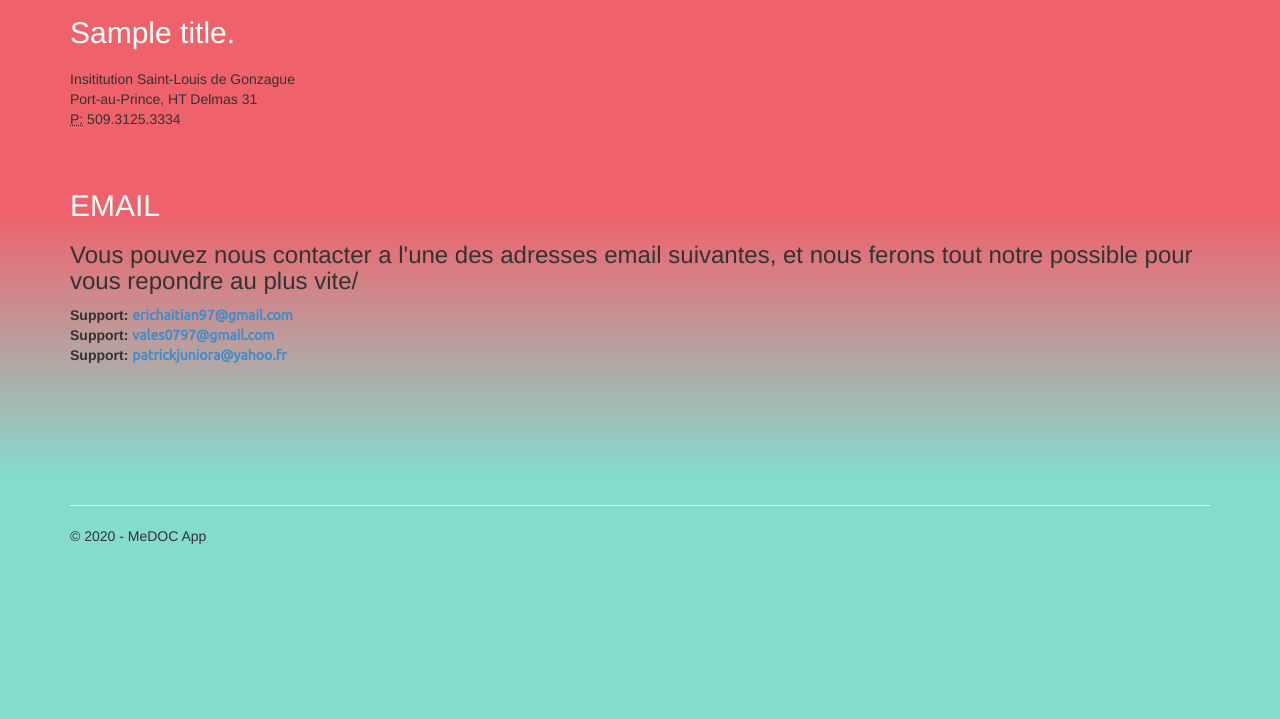
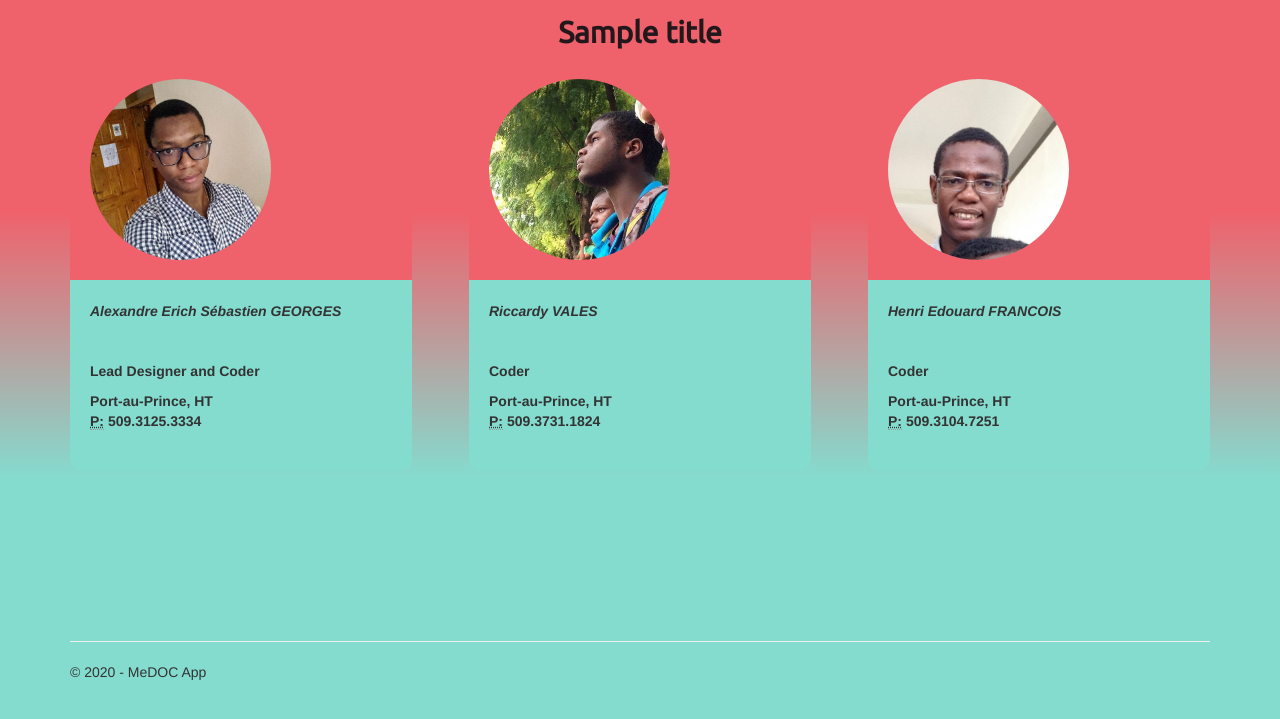
Before and after one commit to AlexandreSeb97/medoc, a Django app: template app/templates/app/fr/contact_fr.html in a window 1280 px wide. Shown: the part 54-773 px from the top of the page. Run offline with Django 3.2, Linux system fonts and the light colour scheme; the template is opened without the code that fills it: most values are stand-ins (such as "Sample title", 1, 10 or a date in 2020); lists and menus that the app fills with data are empty; some libraries are stand-ins or nearby versions.

Commit message:
contact pages

```diff
--- a/app/templates/app/contact.html
+++ b/app/templates/app/contact.html
@@ -18,7 +18,7 @@
 
 <td>
 	<th class="th_contact010">
-	<img width="60%"  class="img-circle" src="{% static 'app/images/Henri.jpg' %}"></th>
+	<img width="60%"  class="img-circle" src="{% static 'app/images/Henri.JPG' %}"></th>
 </td></tr>
 
 
--- a/app/templates/app/fr/contact_fr.html
+++ b/app/templates/app/fr/contact_fr.html
@@ -1,23 +1,67 @@
 {% extends "app/fr/layout_fr.html" %}
 
 {% block content %}
+{% load staticfiles %}
+<center><h2 class="customheader">{{ title }}</h2></center>
+<center><p>{{ message }}</p></center>
 
-<h2>{{ title }}.</h2>
-<h3>{{ message }}</h3>
+<div class="tabs">
+<table class="bodydiv" align="center">
+	<tr>
+	<th class="th_contact010">
+	<img width="60%"  class="img-circle" src="{% static 'app/images/Alexandre.jpg' %}"></th>
 
-<address>
-    Insititution Saint-Louis de Gonzague<br />
-    Port-au-Prince, HT Delmas 31<br />
+<td>
+	<th class="th_contact010">
+	<img width="60%"  class="img-circle" src="{% static 'app/images/Vales.jpg' %}"></th>
+</td>
+
+<td>
+	<th class="th_contact010">
+	<img width="60%"  class="img-circle" src="{% static 'app/images/Henri.JPG' %}"></th>
+</td></tr>
+
+
+<tr>	<th class="th_contact02">
+	<i><p> Alexandre Erich Sébastien GEORGES	 </p></i>
+	<p>&nbsp;</p>
+	<p> Lead Designer and Coder </p>
+	<address>
+    Port-au-Prince, HT <br />
     <abbr title="Phone">P:</abbr>
     509.3125.3334
 </address>
+</th>
 
-<br /><h2> EMAIL </h2>
+<td>
+<th class="th_contact02">
+<i><p> Riccardy VALES	 </p></i>
+<p>&nbsp;</p>
+<p> Coder </p>
 <address>
-  <h3> Vous pouvez nous contacter a l'une des adresses email suivantes, et nous ferons tout notre possible pour vous repondre au plus vite/ </h2>
-    <strong>Support:</strong>   <a href="mailto:erichaitian97@gmail.com">erichaitian97@gmail.com</a><br />
- <strong>Support:</strong>   <a href="mailto:vales0797@gmail.com">vales0797@gmail.com</a><br />
-  <strong>Support:</strong>   <a href="mailto:patrickjuniora@yahoo.fr">patrickjuniora@yahoo.fr</a><br />
+	Port-au-Prince, HT <br />
+	<abbr title="Phone">P:</abbr>
+	509.3731.1824
 </address>
+</th></td>
+
+<td>
+<th class="th_contact02">
+<i><p> Henri Edouard FRANCOIS	 </p></i>
+<p>&nbsp;</p>
+<p> Coder </p>
+<address>
+	Port-au-Prince, HT <br />
+	<abbr title="Phone">P:</abbr>
+	509.3104.7251
+</address>
+</th></td></tr>
+</table>
+
+
+	<p>&nbsp;</p>
+
+<br />
+</div>
 <br /><br /><br /><br /><br />
 {% endblock %}
```
Also changed, not shown: app/templates/app/kr/contact_kr.html (+54 -10 lines).
